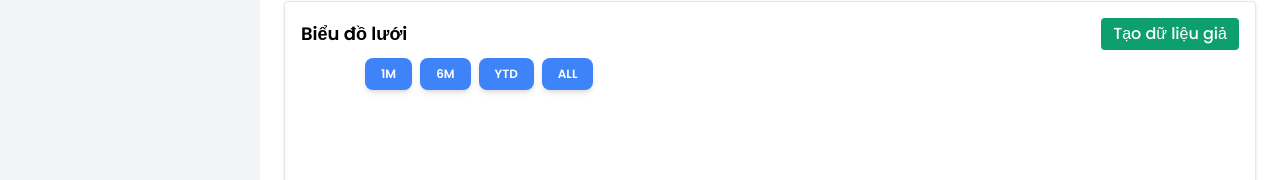
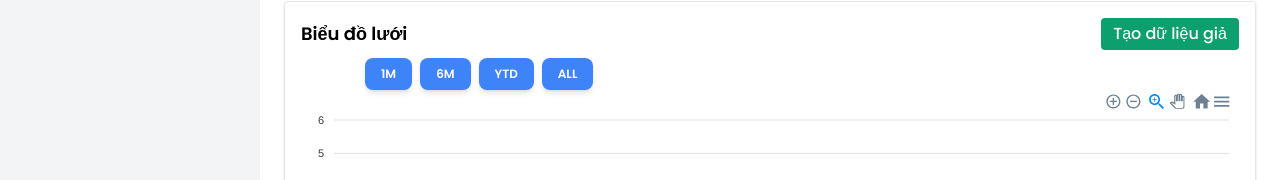
Before and after one commit to Giaohoclaptrinh/IOT-FARM-2nd, a React (Vite) app: page /controlsdevices in a window 1280 px wide. Shown: the part 600-780 px from the top of the page. Built offline with nearby package versions, Linux system fonts and the light colour scheme; no server answers.

Commit message:
control Devices

```diff
--- a/src/components/Things/PageDetail.jsx
+++ b/src/components/Things/PageDetail.jsx
@@ -43,7 +43,7 @@
       <ul className="mb-4">
         {linkedDevices.map(device => (
           <li key={device.uid} className="flex justify-between bg-slate-100 p-2 rounded mb-2">
-            {device.uid}
+            {device.name}
             <button onClick={() => handleRemove(device.uid)} className="text-red-500">Xoá</button>
           </li>
         ))}
@@ -52,7 +52,7 @@
       <ul>
         {availableDevices.map(device => (
           <li key={device.uid} className="flex justify-between bg-green-50 p-2 rounded mb-2">
-            {device.uid}
+            {device.name}
             <button onClick={() => handleAdd(device)} className="text-green-600">Thêm</button>
           </li>
         ))}
--- a/src/pages/ControlsDevice.jsx
+++ b/src/pages/ControlsDevice.jsx
@@ -20,8 +20,15 @@
     x: new Date(d.timestamp),
     y: d.humidity
   }));
+
   const temperature = data.map(d => d.temperature);
-  const humidityValues = data.map(d => d.humidity);
+  const humidityValues = data.map(d => (
+    {
+      x:  new Date(d.timestamp).getTime,
+      y: d.humidity
+    }
+
+  ));
 
   const handleFakeData = () => {
     if (stopGenerating) {
@@ -42,6 +49,8 @@
       {stopGenerating ? "Dừng tạo dữ liệu giả" : "Tạo dữ liệu giả"}
     </button>
   );
+  console.log('AAA',humidityValues);
+
 
   return (
     <HomeWrap>
@@ -63,7 +72,7 @@
             <h3 className="text-lg font-semibold">Biểu đồ lưới</h3>
             {renderFakeButton()}
           </div>
-          <ChartGrid temperatureData={temperature} humidityData={humidityValues} />
+          <ChartGrid divID={"grid-item"}  humidityData={humidityValues} />
         </div>
 
         {/* Radial Bar Chart */}
--- a/src/pages/HomeWrap.jsx
+++ b/src/pages/HomeWrap.jsx
@@ -17,7 +17,7 @@
                        userName: user.displayName,
                        email: user.email,
                    });
-                   console.log(userCurrent);
+                   console.log(userCurrent.email);
                } else {
                    console.log("User not logged in");
                }
```
